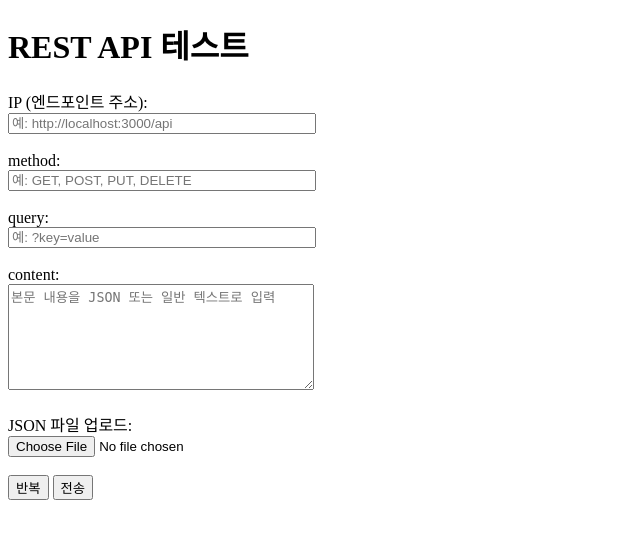
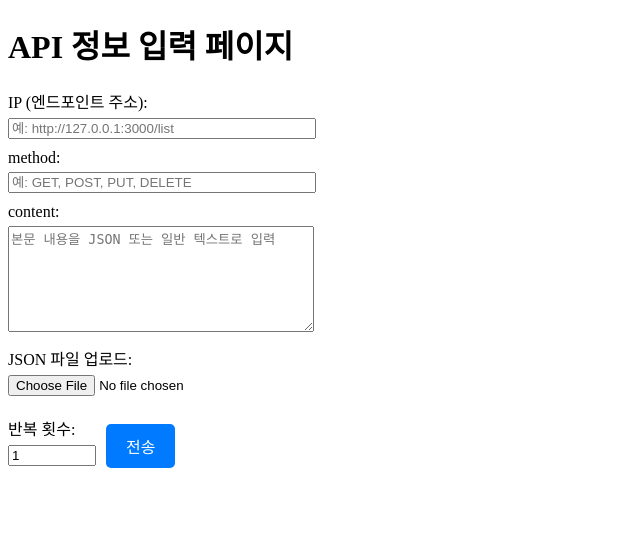
Before and after one commit to ksm463/APILogger, a FastAPI app: page /input in a window 1280 px wide. Shown: the top 539 px of the page, without its empty margins (0-640 px from the left). Run offline with FastAPI, Linux system fonts and the light colour scheme; parts of the project's set-up code (start-up, migrations or seed data) failed here and were passed over.

Commit message:
edit_inputpage

```diff
--- a/src/router/get_router.py
+++ b/src/router/get_router.py
@@ -15,7 +15,7 @@ templates = Jinja2Templates(directory="/mockapi/src/web/templates")
 
 @get_router.get("/", response_class=HTMLResponse)
 async def read_root(request: Request):
-    return templates.TemplateResponse("test.html", {"request": request})
+    return templates.TemplateResponse("main.html", {"request": request})
 
 @get_router.get("/input")
 async def read_input_page(request: Request):
--- a/src/web/templates/input.html
+++ b/src/web/templates/input.html
@@ -3,66 +3,91 @@
 <head>
   <link rel="icon" type="image/x-icon" href="/static/favicon.ico" />
   <meta charset="UTF-8" />
-  <title>REST API 테스트 페이지</title>
+  <title>API 정보 입력 페이지</title>
+  <style>
+    .container {
+      display: flex;
+      align-items: center;
+      gap: 10px;
+      margin-top: 20px; /* 버튼 그룹 상단 여백 추가 */
+    }
+    .input-group {
+      margin-bottom: 10px;
+    }
+    .input-group label {
+      display: block;
+      margin-bottom: 5px;
+    }
+    .input-group input[type="text"],
+    .input-group textarea {
+      width: 300px;
+    }
+    .input-group textarea {
+      height: 100px;
+    }
+    #sendBtn {
+      padding: 10px 20px; /* 버튼 패딩 조정 */
+      font-size: 16px; /* 버튼 폰트 크기 조정 */
+      background-color: #007bff; /* 버튼 색상 변경 */
+      color: white;
+      border: none;
+      border-radius: 5px;
+      cursor: pointer;
+    }
+    #sendBtn:hover {
+      background-color: #0056b3; /* 호버 시 버튼 색상 변경 */
+    }
+  </style>
 </head>
 <body>
-  <h1>REST API 테스트</h1>
+  <h1>API 정보 입력 페이지</h1>
 
-  <!-- IP 주소(엔드포인트) 입력 -->
-  <label for="ip">IP (엔드포인트 주소):</label><br />
-  <input type="text" id="ip" placeholder="예: http://localhost:3000/api" style="width: 300px;" />
-  <br /><br />
+  <div class="input-group">
+    <label for="ip">IP (엔드포인트 주소):</label>
+    <input type="text" id="ip" placeholder="예: http://127.0.0.1:3000/list" />
+  </div>
 
-  <!-- HTTP 메서드 입력 -->
-  <label for="method">method:</label><br />
-  <input type="text" id="method" placeholder="예: GET, POST, PUT, DELETE" style="width: 300px;" />
-  <br /><br />
+  <div class="input-group">
+    <label for="method">method:</label>
+    <input type="text" id="method" placeholder="예: GET, POST, PUT, DELETE" />
+  </div>
 
-  <!-- 쿼리 파라미터 입력 -->
-  <label for="query">query:</label><br />
-  <input type="text" id="query" placeholder="예: ?key=value" style="width: 300px;" />
-  <br /><br />
+  <div class="input-group">
+    <label for="content">content:</label>
+    <textarea id="content" placeholder="본문 내용을 JSON 또는 일반 텍스트로 입력"></textarea>
+  </div>
 
-  <!-- Content 영역 -->
-  <label for="content">content:</label><br />
-  <textarea id="content" placeholder="본문 내용을 JSON 또는 일반 텍스트로 입력" style="width: 300px; height: 100px;"></textarea>
-  <br /><br />
+  <div class="input-group">
+    <label for="jsonFile">JSON 파일 업로드:</label>
+    <input type="file" id="jsonFile" accept="application/json" />
+  </div>
 
-  <!-- JSON 파일 업로드 -->
-  <label for="jsonFile">JSON 파일 업로드:</label><br />
-  <input type="file" id="jsonFile" accept="application/json" />
-  <br /><br />
-
-  <!-- 버튼들 -->
-  <button id="repeatBtn">반복</button>
-  <button id="sendBtn">전송</button>
+  <div class="container">
+    <div class="input-group">
+      <label for="repeatCount">반복 횟수:</label>
+      <input type="number" id="repeatCount" value="1" min="1" style="width: 80px;" />
+    </div>
+    <button id="sendBtn">전송</button>
+  </div>
+  <br>
 
   <script>
-    // 반복 호출할 때 필요한 횟수나 로직이 있다면 활용할 수 있도록 변수를 선언
-    let repeatCount = 0;
-
     // '전송' 버튼 클릭 시 동작
     document.getElementById('sendBtn').addEventListener('click', () => {
-      sendRequest();
-    });
-
-    // '반복' 버튼 클릭 시 동작 (원하는 로직으로 반복 횟수 등을 변경)
-    document.getElementById('repeatBtn').addEventListener('click', () => {
-      repeatCount = prompt("몇 번 반복할까요?", "3");
-      if (repeatCount !== null) {
-        for (let i = 0; i < repeatCount; i++) {
-          sendRequest();
-        }
+      const repeatCount = parseInt(document.getElementById('repeatCount').value);
+      if (isNaN(repeatCount) || repeatCount < 1) {
+        alert("반복 횟수는 1 이상의 숫자여야 합니다.");
+        return;
+      }
+      for (let i = 0; i < repeatCount; i++) {
+        sendRequest();
       }
     });
 
     function sendRequest() {
       const ip = document.getElementById('ip').value.trim();
       const method = document.getElementById('method').value.trim().toUpperCase();
-      const query = document.getElementById('query').value.trim();
       const content = document.getElementById('content').value;
-
-      // 파일 객체 획득
       const fileInput = document.getElementById('jsonFile');
       const file = fileInput.files[0];
 
@@ -80,7 +105,7 @@
     }
 
     function makeFetchRequest(ip, method, query, bodyData) {
-      const url = ip + query; // 엔드포인트 + 쿼리
+      const url = ip;
 
       fetch(url, {
         method: method,
```
Also changed, not shown: src/web/templates/main.html (renamed from src/web/templates/test.html).
